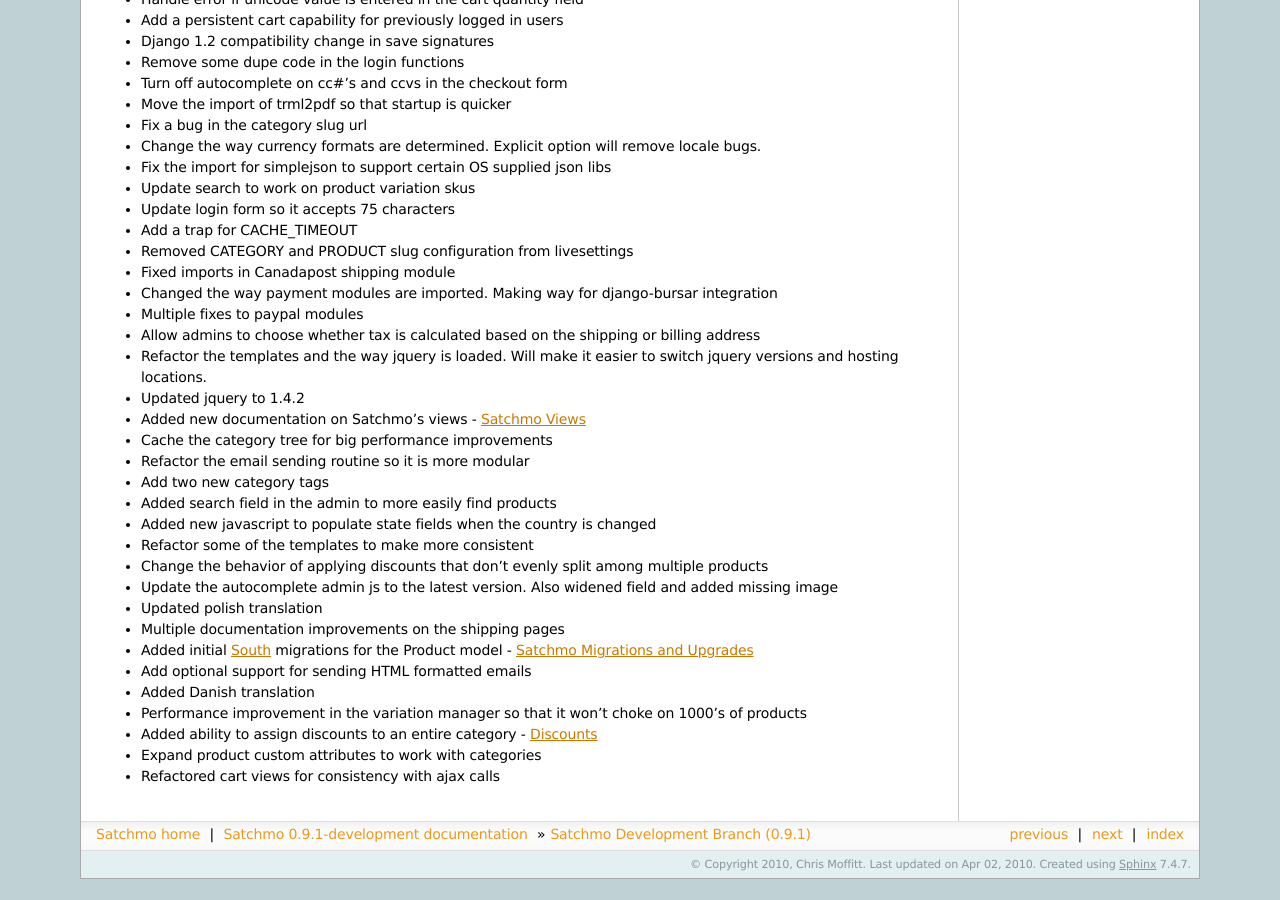
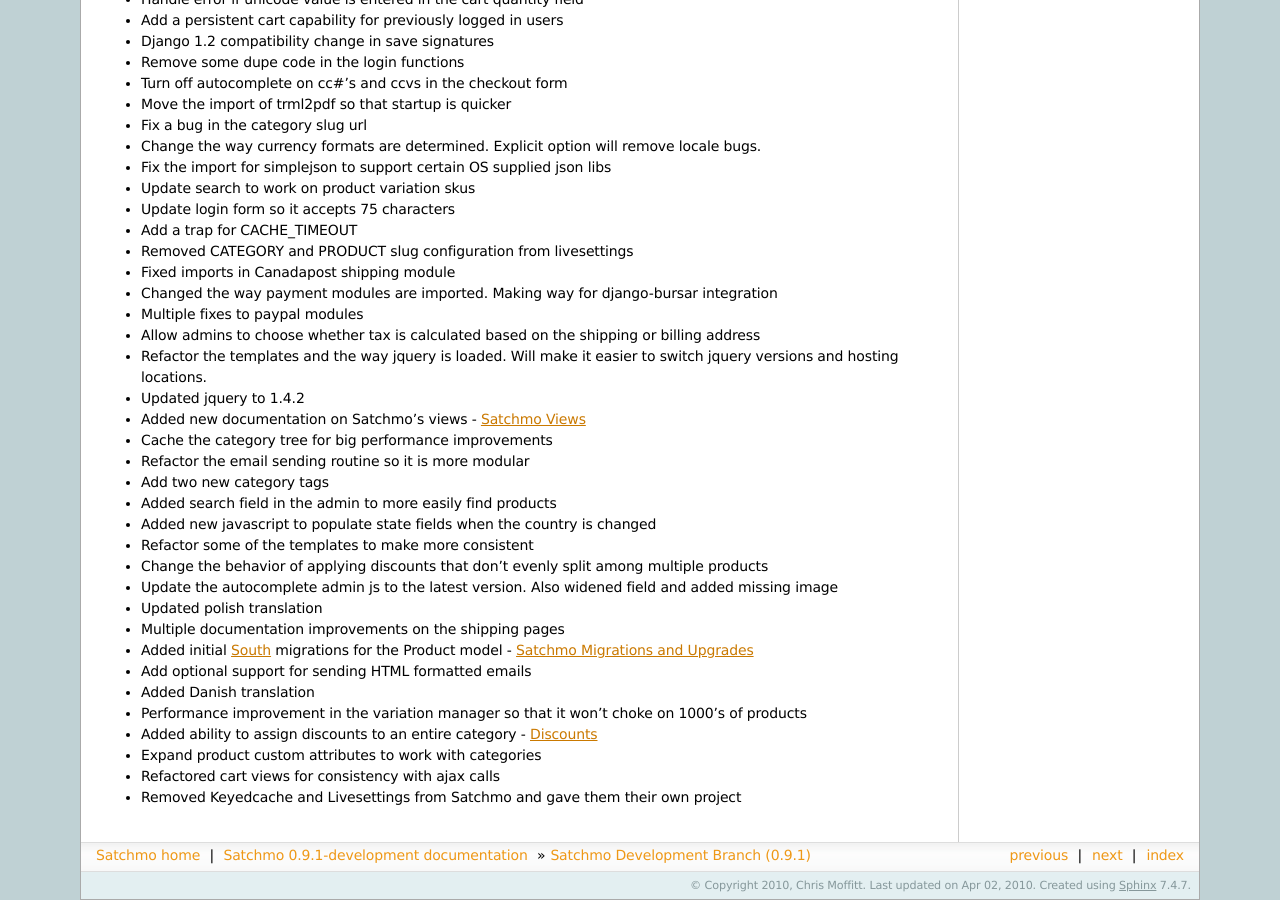
Before and after one commit to opencoca/WEB-Satchmo, a Sphinx documentation site: the page built from docs/release-notes-0-9-1.txt, in a window 1280 px wide and 900 px high, scrolled down 730 px. Built offline with Sphinx 7.4.7, drawn with Linux system fonts in a browser that asks for light colours; before the commit the page ends 1609 px from its top, so only the background shows below that.

Commit message:
Documentation updates.

```diff
--- a/docs/release-notes-0-9-1.txt
+++ b/docs/release-notes-0-9-1.txt
@@ -63,3 +63,4 @@
 - Added ability to assign discounts to an entire category - :doc:`discounts`
 - Expand product custom attributes to work with categories
 - Refactored cart views for consistency with ajax calls
+- Removed Keyedcache and Livesettings from Satchmo and gave them their own project
--- a/docs/requirements.txt
+++ b/docs/requirements.txt
@@ -47,11 +47,11 @@
 
 For admin-configurable settings:
 
-    - `Django Livesettings`
+    - `Django Livesettings`_
 
 For advanced caching settings:
 
-    - `Django Keyedcache`
+    - `Django Keyedcache`_
 
 For the account registration process, you will need:
 
@@ -111,4 +111,4 @@
 .. _`Signals Ahoy`: http://bitbucket.org/bkroeze/django-signals-ahoy/
 .. _DocUtils: http://docutils.sourceforge.net/
 .. _Django Livesettings: http://bitbucket.org/bkroeze/django-livesettings
-.. _Django Leyedcache: http://bitbucket.org/bkroeze/django-keyedcache
+.. _Django Keyedcache: http://bitbucket.org/bkroeze/django-keyedcache
```
